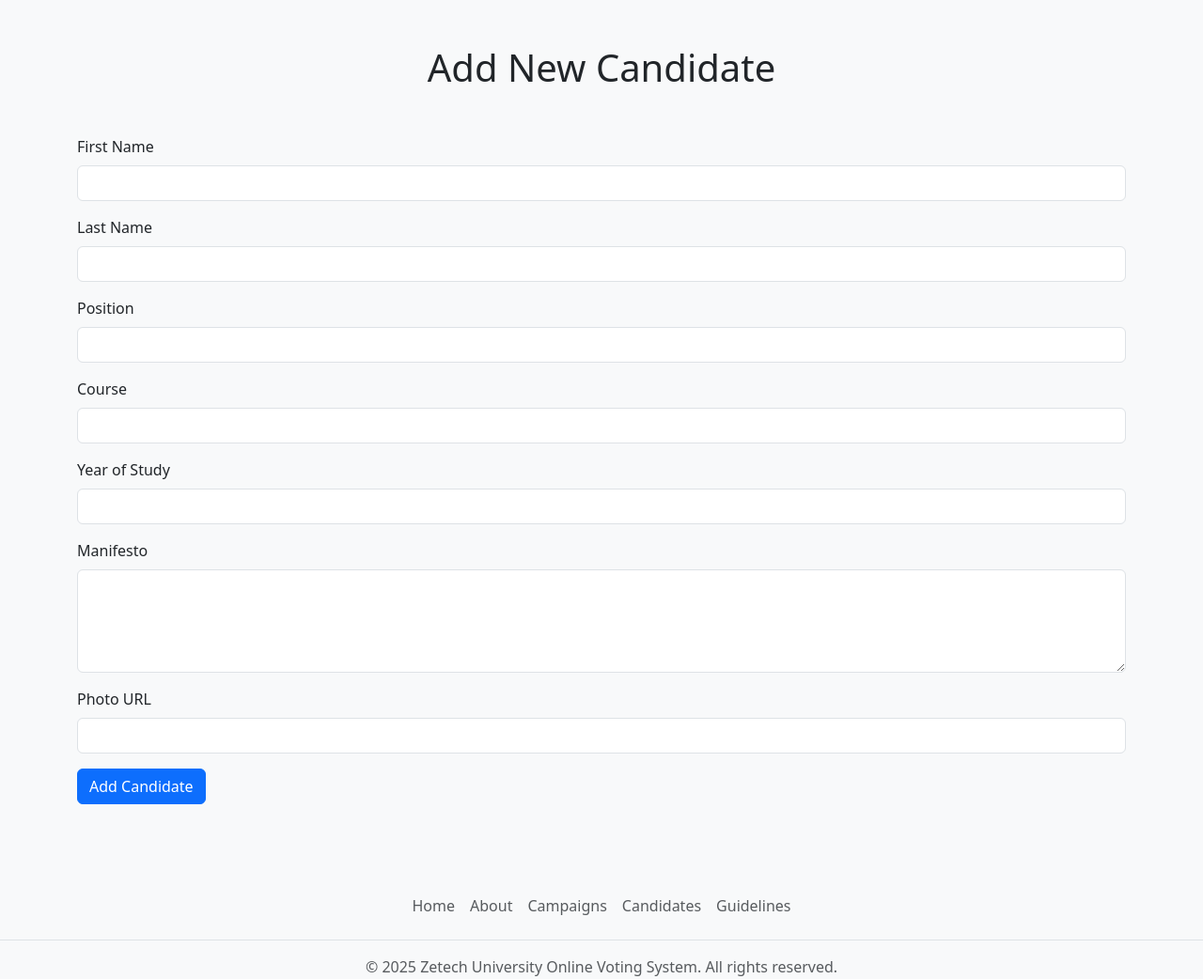
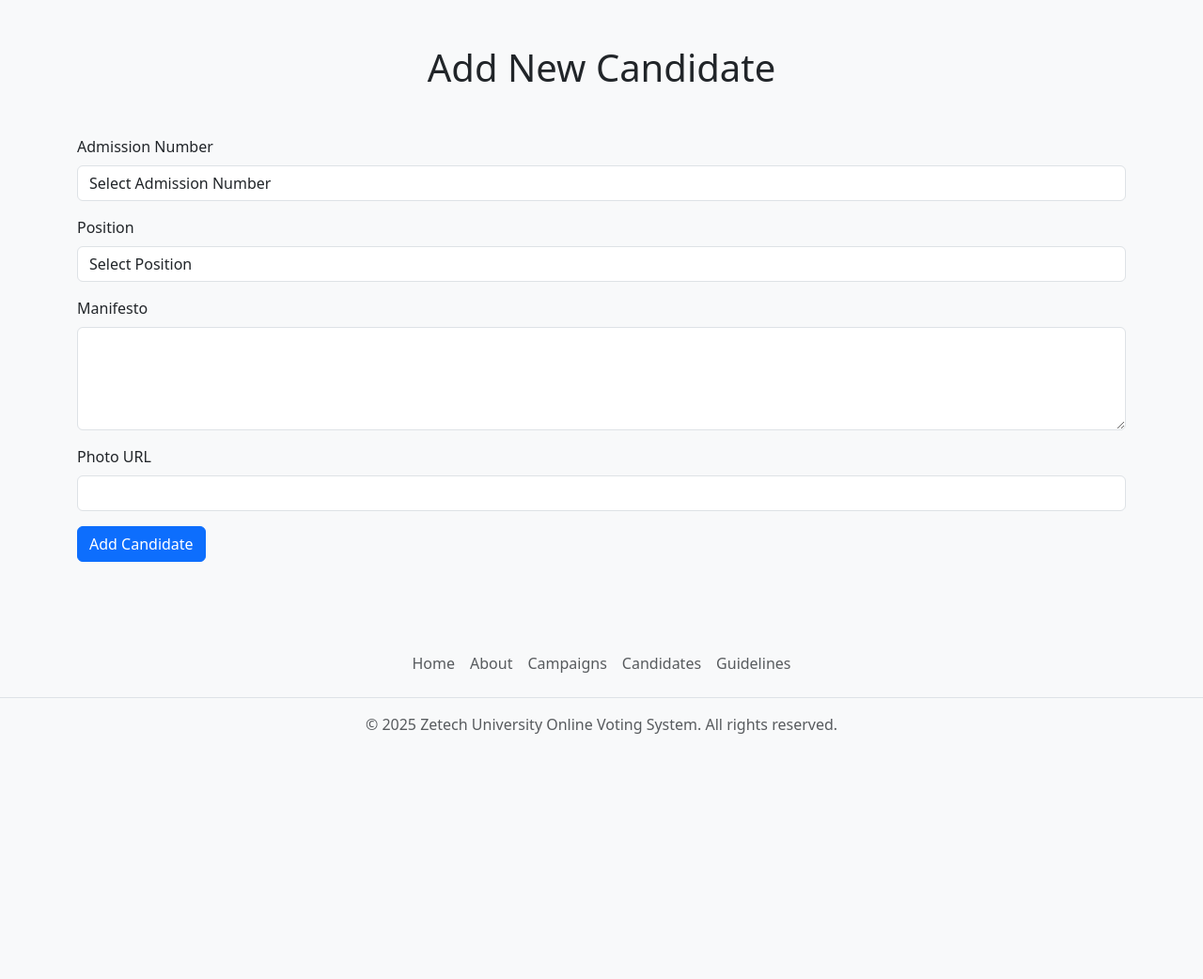
Before and after one commit to Astra-Dev-Clients/Voting_System, a PHP site: page /Dashboard/Admin/candidates.php in a window 1280 px wide. Shown: the part 71-1113 px from the top of the page at 94% size. After the commit the page ends 852 px from the top, so only its background shows below. Run offline with PHP 8.4, Linux system fonts and the light colour scheme; data comes from the database, SQL or seed files in the repository.

Commit message:
firts commit

```diff
--- a/Dashboard/Admin/candidates.php
+++ b/Dashboard/Admin/candidates.php
@@ -3,24 +3,60 @@ include '../../includes/header.php';
 require_once '../../Database/db.php';
 
 if ($_SERVER['REQUEST_METHOD'] === 'POST') {
+    if (isset($_POST['Adm_No']) && !isset($_POST['position'])) {
+        // Fetch user details based on Adm_No (for AJAX request)
+        $Adm_No = $_POST['Adm_No'];
+        $stmt = $conn->prepare("SELECT First_Name, Last_Name, Course, Year_of_Study FROM users WHERE Adm_No = ?");
+        $stmt->bind_param("s", $Adm_No);
+        $stmt->execute();
+        $result = $stmt->get_result();
+        $user = $result->fetch_assoc();
+        echo json_encode($user);
+        exit;
+    }
+
     // Handle form submission to add a new candidate
-    $first_name = $_POST['first_name'];
-    $last_name = $_POST['last_name'];
+    $Adm_No = $_POST['Adm_No'];
     $position = $_POST['position'];
-    $course = $_POST['course'];
-    $year_of_study = $_POST['year_of_study'];
     $manifesto = $_POST['manifesto'];
     $photo = $_POST['photo']; // Assuming photo is a URL or file path
 
-    $sql = "INSERT INTO candidates (First_Name, Last_Name, Position, Course, Year_of_Study, Manifesto, Photo)
-            VALUES (?, ?, ?, ?, ?, ?, ?)";
-    $stmt = $conn->prepare($sql);
-    $stmt->bind_param("ssssiss", $first_name, $last_name, $position, $course, $year_of_study, $manifesto, $photo);
+    // Check if candidate already exists
+    $stmt = $conn->prepare("SELECT * FROM candidates WHERE Adm_No = ?");
+    $stmt->bind_param("s", $Adm_No);
+    $stmt->execute();
+    $result = $stmt->get_result();
 
-    if ($stmt->execute()) {
-        echo "<div class='alert alert-success'>Candidate added successfully!</div>";
+    if ($result->num_rows > 0) {
+        echo "<div class='alert alert-danger'>Candidate already exists!</div>";
     } else {
-        echo "<div class='alert alert-danger'>Error adding candidate: " . $conn->error . "</div>";
+        // Fetch user details from the database
+        $stmt = $conn->prepare("SELECT First_Name, Last_Name, Course, Year_of_Study FROM users WHERE Adm_No = ?");
+        $stmt->bind_param("s", $Adm_No);
+        $stmt->execute();
+        $result = $stmt->get_result();
+        $user = $result->fetch_assoc();
+
+        if ($user) {
+            $first_name = $user['First_Name'];
+            $last_name = $user['Last_Name'];
+            $course = $user['Course'];
+            $year_of_study = $user['Year_of_Study'];
+
+            // Insert candidate into database
+            $sql = "INSERT INTO candidates (Adm_No, First_Name, Last_Name, Position, Course, Year_of_Study, Manifesto, Photo)
+                    VALUES (?, ?, ?, ?, ?, ?, ?, ?)";
+            $stmt = $conn->prepare($sql);
+            $stmt->bind_param("sssssiss", $Adm_No, $first_name, $last_name, $position, $course, $year_of_study, $manifesto, $photo);
+
+            if ($stmt->execute()) {
+                echo "<div class='alert alert-success'>Candidate added successfully!</div>";
+            } else {
+                echo "<div class='alert alert-danger'>Error adding candidate: " . $conn->error . "</div>";
+            }
+        } else {
+            echo "<div class='alert alert-danger'>Invalid Admission Number!</div>";
+        }
     }
 }
 ?>
@@ -29,24 +65,26 @@ if ($_SERVER['REQUEST_METHOD'] === 'POST') {
     <h1 class="text-center mb-5">Add New Candidate</h1>
     <form method="POST" action="">
         <div class="mb-3">
-            <label for="first_name" class="form-label">First Name</label>
-            <input type="text" class="form-control" id="first_name" name="first_name" required>
-        </div>
-        <div class="mb-3">
-            <label for="last_name" class="form-label">Last Name</label>
-            <input type="text" class="form-control" id="last_name" name="last_name" required>
+            <label for="Adm_No" class="form-label">Admission Number</label>
+            <select class="form-control" id="Adm_No" name="Adm_No" required>
+                <option value="">Select Admission Number</option>
+                <?php
+                $result = $conn->query("SELECT Adm_No FROM users");
+                while ($row = $result->fetch_assoc()) {
+                    echo "<option value='" . $row['Adm_No'] . "'>" . $row['Adm_No'] . "</option>";
+                }
+                ?>
+            </select>
         </div>
         <div class="mb-3">
             <label for="position" class="form-label">Position</label>
-            <input type="text" class="form-control" id="position" name="position" required>
-        </div>
-        <div class="mb-3">
-            <label for="course" class="form-label">Course</label>
-            <input type="text" class="form-control" id="course" name="course" required>
-        </div>
-        <div class="mb-3">
-            <label for="year_of_study" class="form-label">Year of Study</label>
-            <input type="number" class="form-control" id="year_of_study" name="year_of_study" required>
+            <select class="form-control" id="position" name="position" required>
+                <option value="" disabled selected>Select Position</option>
+                <option value="President">President</option>
+                <option value="Welfare">Welfare</option>
+                <option value="Sports">Sports</option>
+                <option value="Academics">Academics</option>
+            </select>
         </div>
         <div class="mb-3">
             <label for="manifesto" class="form-label">Manifesto</label>
```
